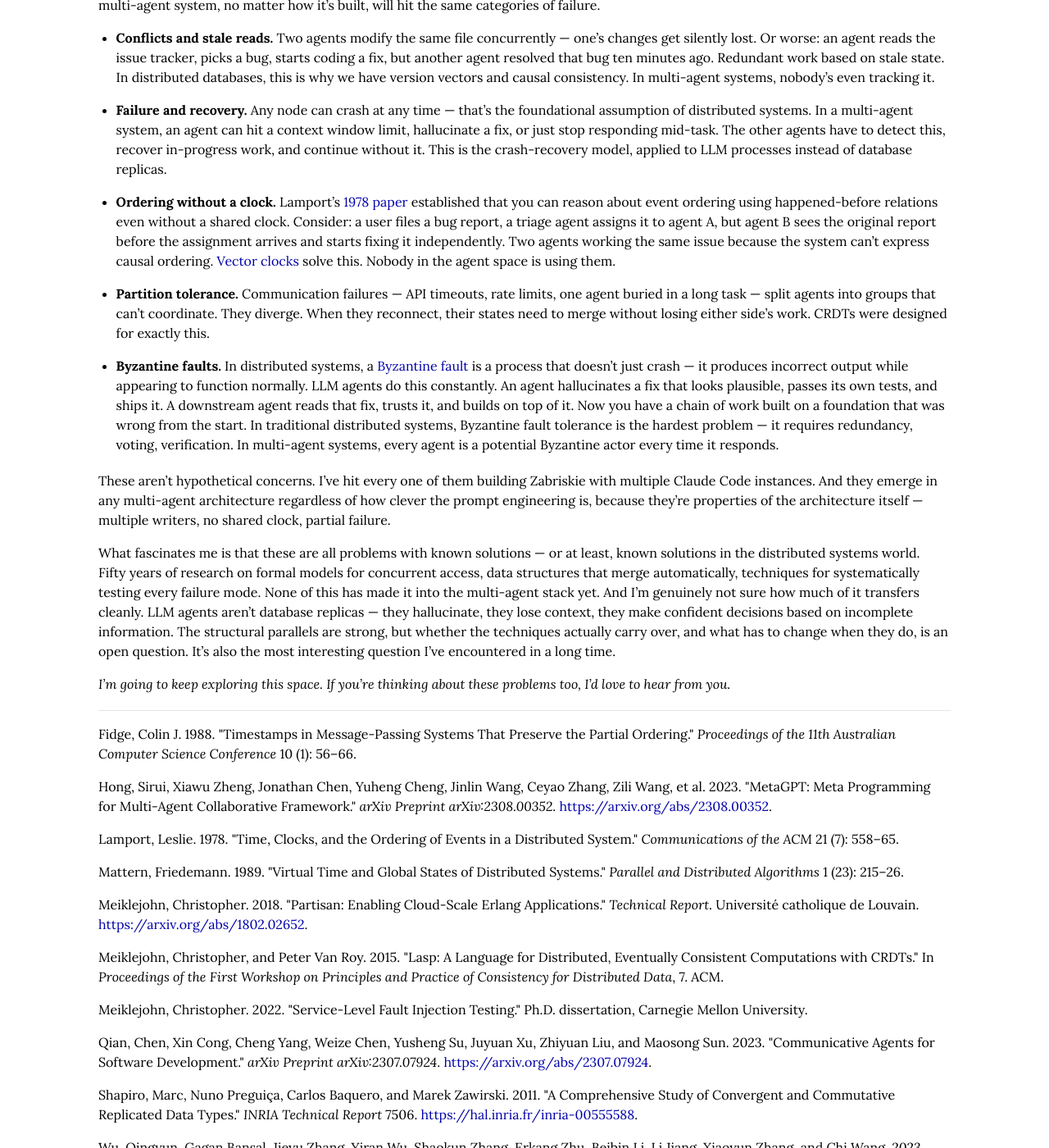
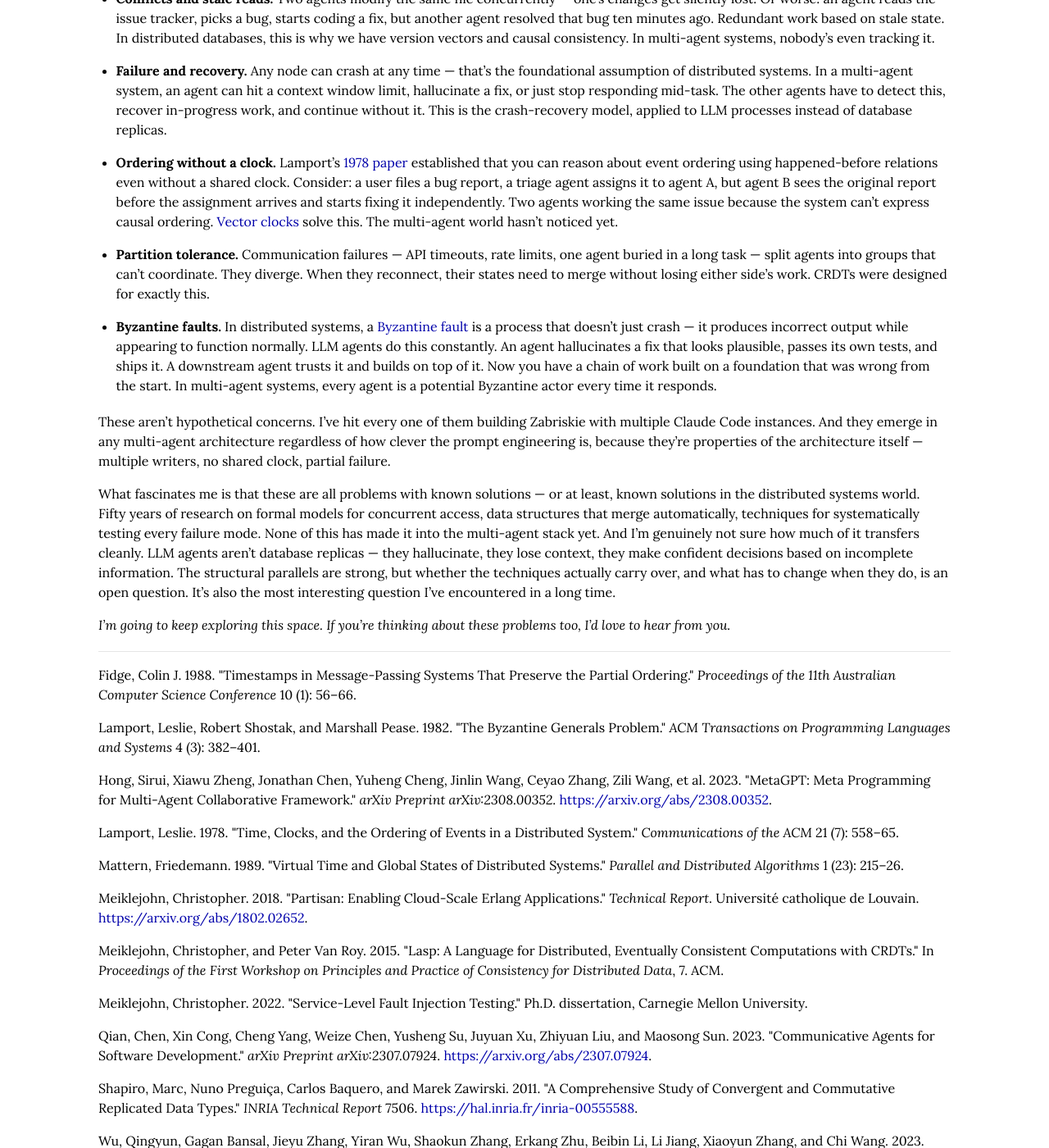
Before and after one commit to cmeiklejohn/cmeiklejohn.github.io, a Jekyll site: the page built from _posts/2026-03-30-multi-agent-systems-have-a-distributed-systems-problem.markdown, in a window 1280 px wide and 1400 px high, scrolled down 1942 px. Shown: the whole window at 82% size. Built offline with Jekyll 4.4.1, drawn with Linux system fonts in a browser that asks for light colours; some web fonts are replaced; some of the changed text lies outside the part shown.

Commit message:
Final polish: cut CRDT example, tighten Byzantine bullet, add ref
- Cut grow-only set example that broke narrative flow
- Trimmed Byzantine fault bullet to let the core insight land harder
- Varied "nobody is using them" repetition across bullets
- Added Lamport/Shostak/Pease 1982 to bibliography

https://claude.ai/code/session_018mjBVoMgWwm8eLhnnMXsGy

```diff
--- a/_posts/2026-03-30-multi-agent-systems-have-a-distributed-systems-problem.markdown
+++ b/_posts/2026-03-30-multi-agent-systems-have-a-distributed-systems-problem.markdown
@@ -32,7 +32,7 @@ None of this diminishes their work — these systems made real breakthroughs on
 
 In 2015, I was building eventually consistent databases at Basho Technologies. The hard part was never the database engine — it was the merging. How do you take two independent streams of updates and combine them into something consistent without throwing data away?
 
-That question spawned an entire research program. The foundational work on Conflict-Free Replicated Data Types by [Shapiro et al.](https://hal.inria.fr/inria-00555588) showed that certain data structures are mathematically guaranteed to merge correctly regardless of the order updates arrive or whether the network partitions — no consensus protocol, no leader election, no locking. A simple example: a grow-only set. Two replicas each add elements independently — replica A adds "user_1", replica B adds "user_2". When they reconnect, the merge is just a set union: {"user_1", "user_2"}. No conflict. No data loss. The math guarantees it. The EU's [SyncFree project](https://syncfree.lip6.fr) built on that foundation, bringing together researchers across Europe to make CRDTs practical for large-scale systems — producing [Antidote](https://www.antidotedb.eu/), a CRDT-native database, and a body of work on [highly available transactions](https://haslab.wordpress.com/2015/07/07/antidote-the-cure-for-your-cloud-database/) over replicated state.
+That question spawned an entire research program. The foundational work on Conflict-Free Replicated Data Types by [Shapiro et al.](https://hal.inria.fr/inria-00555588) showed that certain data structures are mathematically guaranteed to merge correctly regardless of the order updates arrive or whether the network partitions — no consensus protocol, no leader election, no locking. The EU's [SyncFree project](https://syncfree.lip6.fr) built on that foundation, bringing together researchers across Europe to make CRDTs practical for large-scale systems — producing [Antidote](https://www.antidotedb.eu/), a CRDT-native database, and a body of work on [highly available transactions](https://haslab.wordpress.com/2015/07/07/antidote-the-cure-for-your-cloud-database/) over replicated state.
 
 I spent my PhD working on [Lasp](https://arxiv.org/abs/1510.07191), which tried to take the CRDT thinking a step further: instead of just using CRDTs as data structures, Lasp made them the basis for coordination-free distributed programming. Programs in Lasp computed over CRDTs directly — maps, filters, folds — so the entire application inherited their convergence guarantees. As part of SyncFree's partnership with [Rovio Entertainment](https://www.rovio.com/), we demonstrated that CRDTs could be used at scale in controlled experiments with real outcomes, running Lasp on over 1,000 nodes on AWS — at the time, one of the largest CRDT deployments in academic research. That work received the PPDP 10-year most influential paper award last year.
 
@@ -48,11 +48,11 @@ Here's what I think people are missing about multi-agent systems: the distribute
 
 - **Failure and recovery.** Any node can crash at any time — that's the foundational assumption of distributed systems. In a multi-agent system, an agent can hit a context window limit, hallucinate a fix, or just stop responding mid-task. The other agents have to detect this, recover in-progress work, and continue without it. This is the crash-recovery model, applied to LLM processes instead of database replicas.
 
-- **Ordering without a clock.** Lamport's [1978 paper](https://lamport.azurewebsites.net/pubs/time-clocks.pdf) established that you can reason about event ordering using happened-before relations even without a shared clock. Consider: a user files a bug report, a triage agent assigns it to agent A, but agent B sees the original report before the assignment arrives and starts fixing it independently. Two agents working the same issue because the system can't express causal ordering. [Vector clocks](https://en.wikipedia.org/wiki/Vector_clock) solve this. Nobody in the agent space is using them.
+- **Ordering without a clock.** Lamport's [1978 paper](https://lamport.azurewebsites.net/pubs/time-clocks.pdf) established that you can reason about event ordering using happened-before relations even without a shared clock. Consider: a user files a bug report, a triage agent assigns it to agent A, but agent B sees the original report before the assignment arrives and starts fixing it independently. Two agents working the same issue because the system can't express causal ordering. [Vector clocks](https://en.wikipedia.org/wiki/Vector_clock) solve this. The multi-agent world hasn't noticed yet.
 
 - **Partition tolerance.** Communication failures — API timeouts, rate limits, one agent buried in a long task — split agents into groups that can't coordinate. They diverge. When they reconnect, their states need to merge without losing either side's work. CRDTs were designed for exactly this.
 
-- **Byzantine faults.** In distributed systems, a [Byzantine fault](https://lamport.azurewebsites.net/pubs/byz.pdf) is a process that doesn't just crash — it produces incorrect output while appearing to function normally. LLM agents do this constantly. An agent hallucinates a fix that looks plausible, passes its own tests, and ships it. A downstream agent reads that fix, trusts it, and builds on top of it. Now you have a chain of work built on a foundation that was wrong from the start. In traditional distributed systems, Byzantine fault tolerance is the hardest problem — it requires redundancy, voting, verification. In multi-agent systems, every agent is a potential Byzantine actor every time it responds.
+- **Byzantine faults.** In distributed systems, a [Byzantine fault](https://lamport.azurewebsites.net/pubs/byz.pdf) is a process that doesn't just crash — it produces incorrect output while appearing to function normally. LLM agents do this constantly. An agent hallucinates a fix that looks plausible, passes its own tests, and ships it. A downstream agent trusts it and builds on top of it. Now you have a chain of work built on a foundation that was wrong from the start. In multi-agent systems, every agent is a potential Byzantine actor every time it responds.
 
 These aren't hypothetical concerns. I've hit every one of them building Zabriskie with multiple Claude Code instances. And they emerge in any multi-agent architecture regardless of how clever the prompt engineering is, because they're properties of the architecture itself — multiple writers, no shared clock, partial failure.
 
@@ -63,6 +63,9 @@ What fascinates me is that these are all problems with known solutions — or at
 <div id="refs" class="references">
 <div id="ref-fidge1988timestamps">
 <p>Fidge, Colin J. 1988. "Timestamps in Message-Passing Systems That Preserve the Partial Ordering." <em>Proceedings of the 11th Australian Computer Science Conference</em> 10 (1): 56–66.</p>
+</div>
+<div id="ref-lamport1982byzantine">
+<p>Lamport, Leslie, Robert Shostak, and Marshall Pease. 1982. "The Byzantine Generals Problem." <em>ACM Transactions on Programming Languages and Systems</em> 4 (3): 382–401.</p>
 </div>
 <div id="ref-hong2023metagpt">
 <p>Hong, Sirui, Xiawu Zheng, Jonathan Chen, Yuheng Cheng, Jinlin Wang, Ceyao Zhang, Zili Wang, et al. 2023. "MetaGPT: Meta Programming for Multi-Agent Collaborative Framework." <em>arXiv Preprint arXiv:2308.00352</em>. <a href="https://arxiv.org/abs/2308.00352" class="uri">https://arxiv.org/abs/2308.00352</a>.</p>
```
